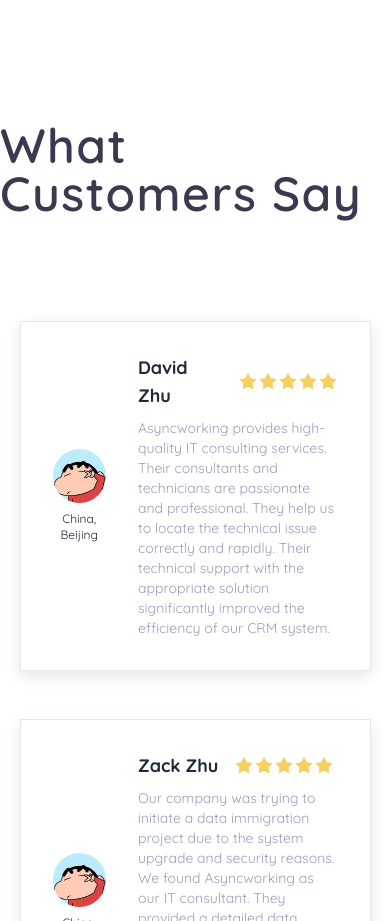
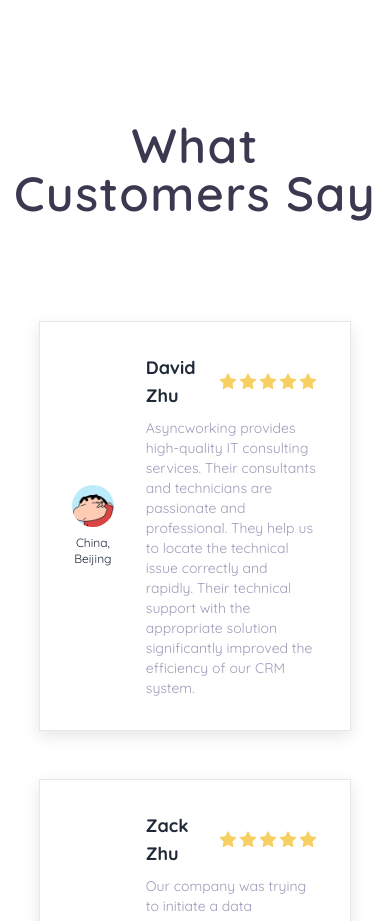
Before and after one commit to courtcanva/asyncworking-website, a Next.js app: page / in a window 390 px wide. Shown: the part 2320-3241 px from the top of the page. Built offline with nearby package versions, Linux system fonts and the light colour scheme.

Commit message:
fix review card
fix review card

```diff
--- a/components/reviews/ReviewCard.tsx
+++ b/components/reviews/ReviewCard.tsx
@@ -11,7 +11,7 @@
 
 const ReviewCard = ({ titleName, address, avatarUrl, review }: IReview) => {
   return (
-    <div className="flex justify-center border border-grey w-[90%]  md:w-[60%] lg:w-[40%] items-center gap-8 px-8 py-8 my-6 shadow-review md:h-80">
+    <div className="flex justify-center border border-grey w-[80%]  md:w-[60%] lg:w-[40%] items-center gap-8 px-8 py-8 my-6 shadow-review md:h-80">
       <div className="flex flex-col justify-center items-center max-w-[30%]">
         <Image
           src={avatarUrl}
--- a/components/reviews/index.tsx
+++ b/components/reviews/index.tsx
@@ -5,7 +5,7 @@
 const Reviews = () => {
   return (
     <div className="w-full flex flex-col gap-4 justify-center items-center pb-24">
-      <h1 className="text-h1 mb-16 text-title">What Customers Say</h1>
+      <h1 className="text-h1 mb-16 text-title text-center">What Customers Say</h1>
       <div className="flex justify-around flex-col md:flex-row flex-wrap items-center">
         {reviewCardDetails.map((item, index) => (
           <ReviewCard {...item} key={index} />
```
Also changed, not shown: 1 other file (tests, documents, lock files or other folders).
